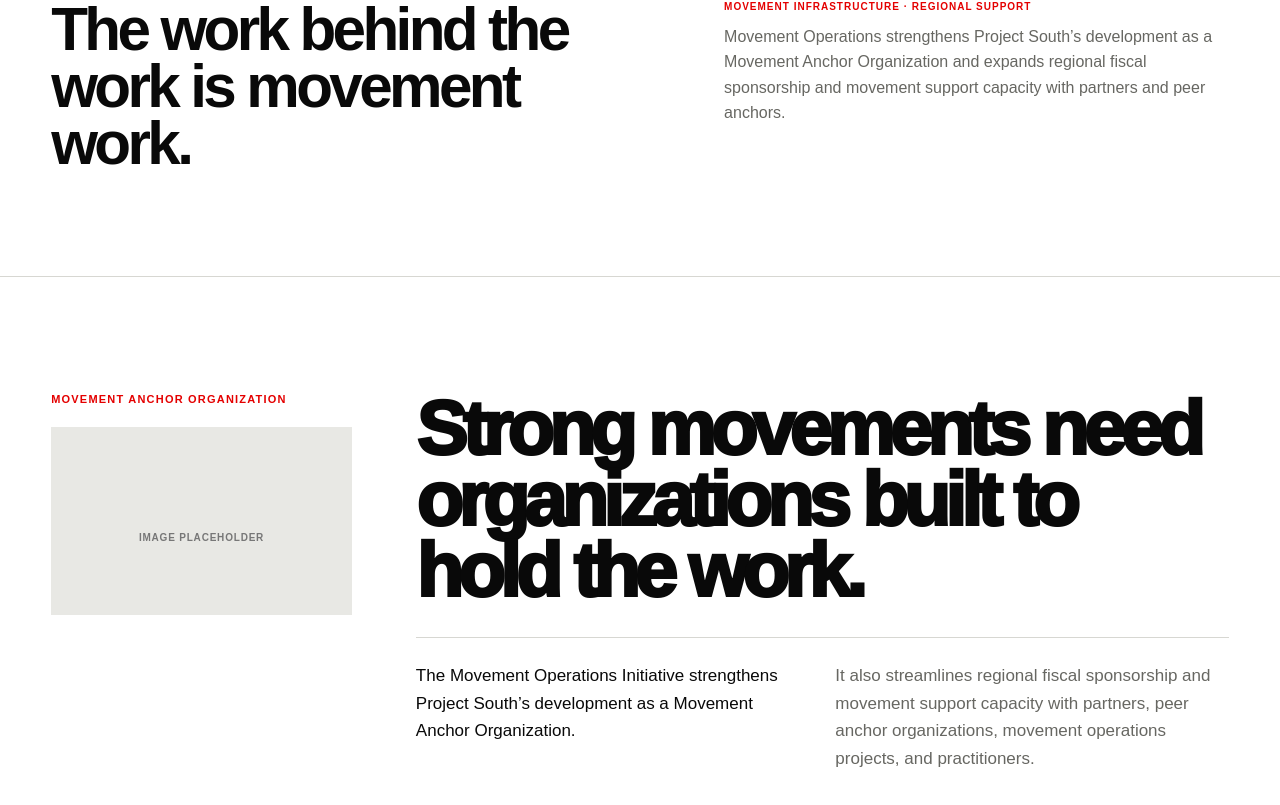
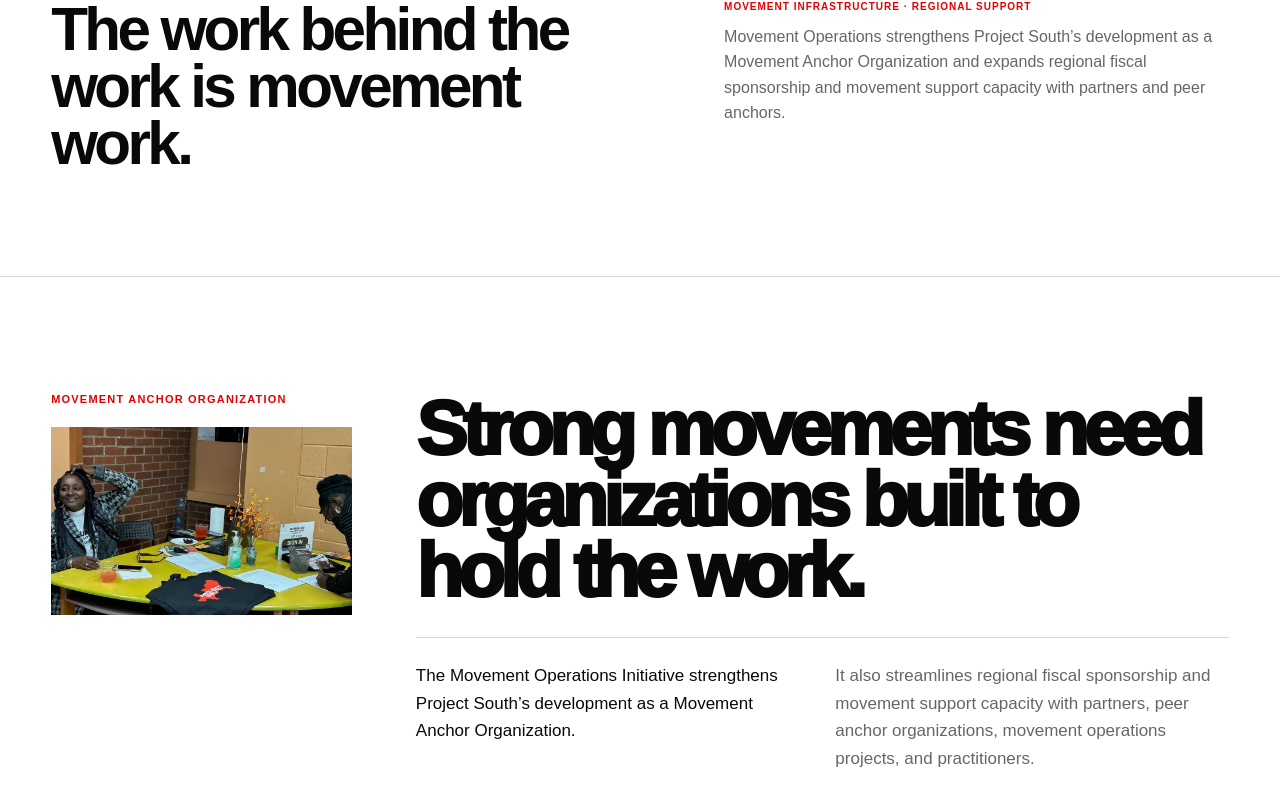
Before and after one commit to SolSabaliEnt/project-south-website, a Next.js app: page /initiatives/movement-operations in a window 1280 px wide. Shown: the part 453-1258 px from the top of the page. Built offline with nearby package versions, Linux system fonts and the light colour scheme.

Commit message:
Wire Movement Operations media

```diff
--- a/src/data/movement-operations.ts
+++ b/src/data/movement-operations.ts
@@ -19,7 +19,7 @@
 
 export const movementOperationsMedia = {
   operations: {
-    src: undefined as string | undefined,
+    src: "/images/movement-operations/IMG_7572.webp",
     alt: "Project South Movement Operations work",
     caption: "",
   },
```
